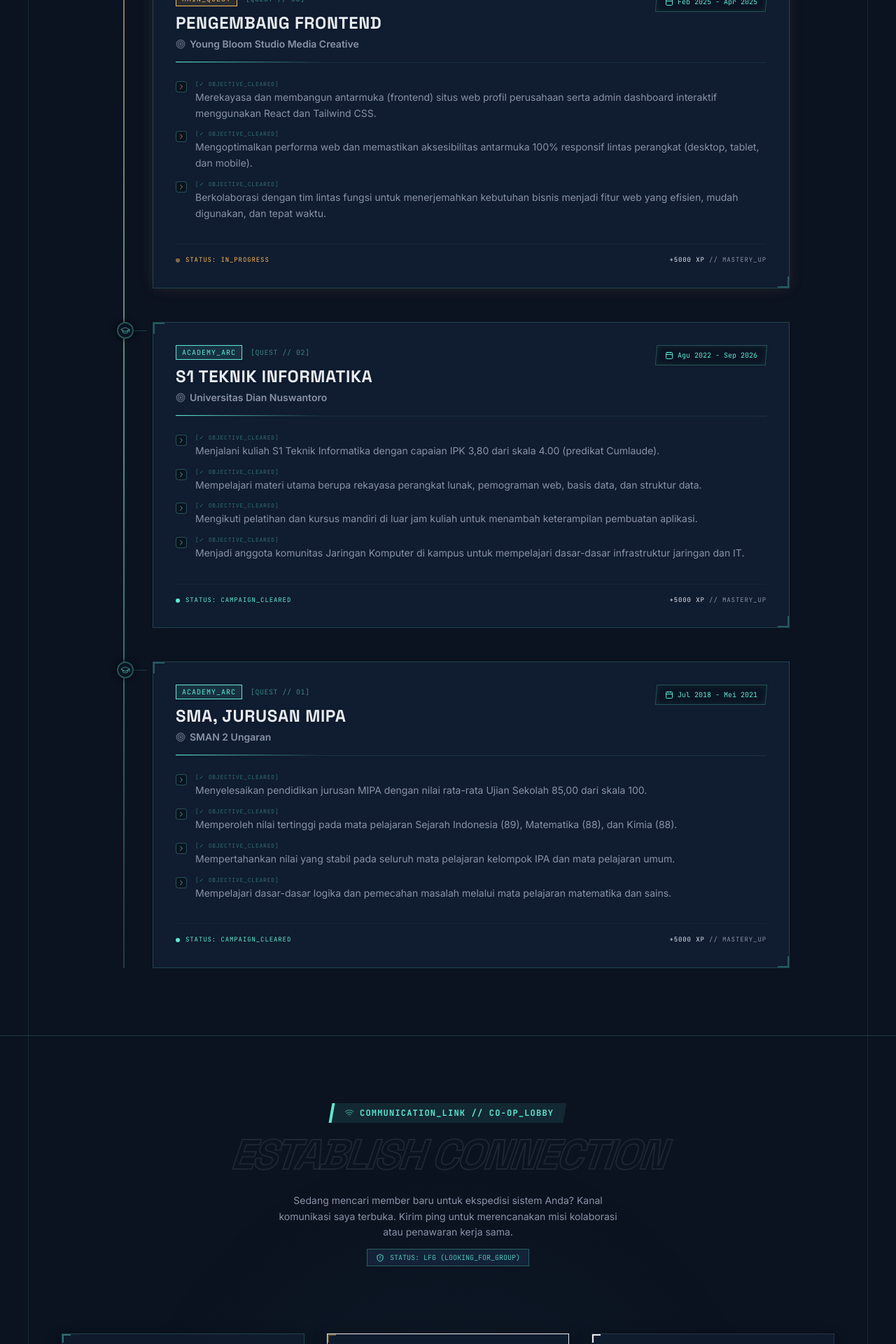
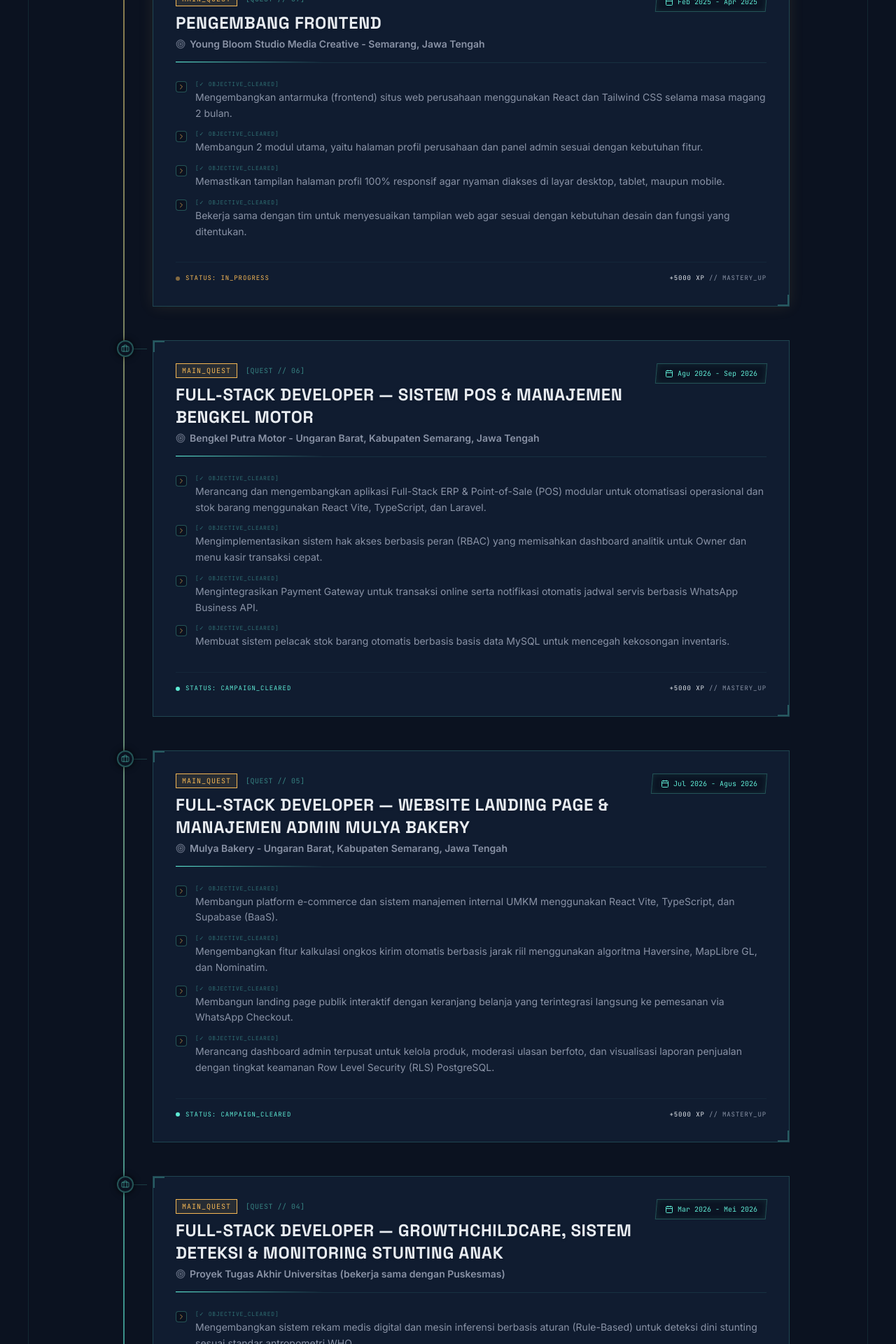
Before and after one commit to AzhuraaaReyy/Website_Portofolio, a React (Vite) app: page / in a window 1280 px wide. Shown: the part 6280-8200 px from the top of the page at 70% size. Built offline with nearby package versions, Linux system fonts and the light colour scheme.

Commit message:
perbaikan halaman experience

```diff
--- a/src/data/portfolioData.ts
+++ b/src/data/portfolioData.ts
@@ -233,16 +233,76 @@ export const timelineData: TimelineItem[] = [
     id: "time-1",
     type: "pengalaman",
     title: "Pengembang Frontend",
-    institution: "Young Bloom Studio Media Creative",
+    institution: "Young Bloom Studio Media Creative - Semarang, Jawa Tengah",
     period: "Feb 2025 - Apr 2025",
     points: [
-      "Merekayasa dan membangun antarmuka (frontend) situs web profil perusahaan serta admin dashboard interaktif menggunakan React dan Tailwind CSS.",
-      "Mengoptimalkan performa web dan memastikan aksesibilitas antarmuka 100% responsif lintas perangkat (desktop, tablet, dan mobile).",
-      "Berkolaborasi dengan tim lintas fungsi untuk menerjemahkan kebutuhan bisnis menjadi fitur web yang efisien, mudah digunakan, dan tepat waktu.",
+      "Mengembangkan antarmuka (frontend) situs web perusahaan menggunakan React dan Tailwind CSS  selama masa magang 2 bulan.",
+      "Membangun 2 modul utama, yaitu halaman profil perusahaan dan panel admin sesuai dengan kebutuhan fitur.",
+      "Memastikan tampilan halaman profil 100% responsif agar nyaman diakses di layar desktop, tablet, maupun mobile.",
+      "Bekerja sama dengan tim untuk menyesuaikan tampilan web agar sesuai dengan kebutuhan desain dan fungsi yang ditentukan.",
     ],
   },
   {
     id: "time-2",
+    type: "pengalaman",
+    title: "Full-Stack Developer — Sistem POS & Manajemen Bengkel Motor",
+    institution:
+      "Bengkel Putra Motor - Ungaran Barat, Kabupaten Semarang, Jawa Tengah",
+    period: "Agu 2026 - Sep 2026",
+    points: [
+      "Merancang dan mengembangkan aplikasi Full-Stack ERP & Point-of-Sale (POS) modular untuk otomatisasi operasional dan stok barang menggunakan React Vite, TypeScript, dan Laravel.",
+      "Mengimplementasikan sistem hak akses berbasis peran (RBAC) yang memisahkan dashboard analitik untuk Owner dan menu kasir transaksi cepat.",
+      "Mengintegrasikan Payment Gateway untuk transaksi online serta notifikasi otomatis jadwal servis berbasis WhatsApp Business API.",
+      "Membuat sistem pelacak stok barang otomatis berbasis basis data MySQL untuk mencegah kekosongan inventaris.",
+    ],
+  },
+  {
+    id: "time-3",
+    type: "pengalaman",
+    title:
+      "Full-Stack Developer — Website Landing Page & Manajemen Admin Mulya Bakery",
+    institution:
+      "Mulya Bakery - Ungaran Barat, Kabupaten Semarang, Jawa Tengah",
+    period: "Jul 2026 - Agus 2026",
+    points: [
+      "Membangun platform e-commerce dan sistem manajemen internal UMKM menggunakan React Vite, TypeScript, dan Supabase (BaaS).",
+      "Mengembangkan fitur kalkulasi ongkos kirim otomatis berbasis jarak riil menggunakan algoritma Haversine, MapLibre GL, dan Nominatim.",
+      "Membangun landing page publik interaktif dengan keranjang belanja yang terintegrasi langsung ke pemesanan via WhatsApp Checkout.",
+      "Merancang dashboard admin terpusat untuk kelola produk, moderasi ulasan berfoto, dan visualisasi laporan penjualan dengan tingkat keamanan Row Level Security (RLS) PostgreSQL.",
+    ],
+  },
+  {
+    id: "time-4",
+    type: "pengalaman",
+    title:
+      "Full-Stack Developer — GrowthChildCare, Sistem Deteksi & Monitoring Stunting Anak",
+    institution:
+      "Proyek Tugas Akhir Universitas (bekerja sama dengan Puskesmas)",
+    period: "Mar 2026 - Mei 2026",
+    points: [
+      "Mengembangkan sistem rekam medis digital dan mesin inferensi berbasis aturan (Rule-Based) untuk deteksi dini stunting sesuai standar antropometri WHO.",
+      "Membangun Dasbor Orang Tua interaktif berbasis React Recharts untuk memantau grafik tumbuh kembang anak secara visual.",
+      "Membuat modul otomatis generator rekomendasi gizi berbasis indikator hasil deteksi kondisi fisik anak.",
+      "Membuat arsitektur RESTful API dengan Laravel dan MySQL serta integrasi peta wilayah menggunakan React Leaflet.",
+    ],
+  },
+  {
+    id: "time-5",
+    type: "pengalaman",
+    title:
+      "Full-Stack Developer — SwadayaApps, Sistem Manajemen & Payment Gateway Billing PDAM Desa",
+    institution:
+      "Swadaya Air Desa Soka Lerep - Ungaran Barat, Kabupaten Semarang, Jawa Tengah",
+    period: "Mei 2026 - Jun 2026",
+    points: [
+      "Merancang aplikasi Smart-Utility untuk otomatisasi konversi angka meteran air fisik warga menjadi nilai tagihan pembayaran secara akurat.",
+      "Membangun panel kontrol manajemen data pelanggan serta laporan komparatif riwayat pembayaran bulanan.",
+      "Mengintegrasikan Payment Gateway untuk memfasilitasi transaksi pembayaran tagihan air bulanan secara instan dan aman.",
+      "Mengembangkan arsitektur aplikasi menggunakan React, TypeScript, Vite, Laravel 12, dan basis data MySQL.",
+    ],
+  },
+  {
+    id: "time-6",
     type: "pendidikan",
     title: "S1 Teknik Informatika",
     institution: "Universitas Dian Nuswantoro",
@@ -255,7 +315,7 @@ export const timelineData: TimelineItem[] = [
     ],
   },
   {
-    id: "time-3",
+    id: "time-7",
     type: "pendidikan",
     title: "SMA, Jurusan MIPA",
     institution: "SMAN 2 Ungaran",
```
